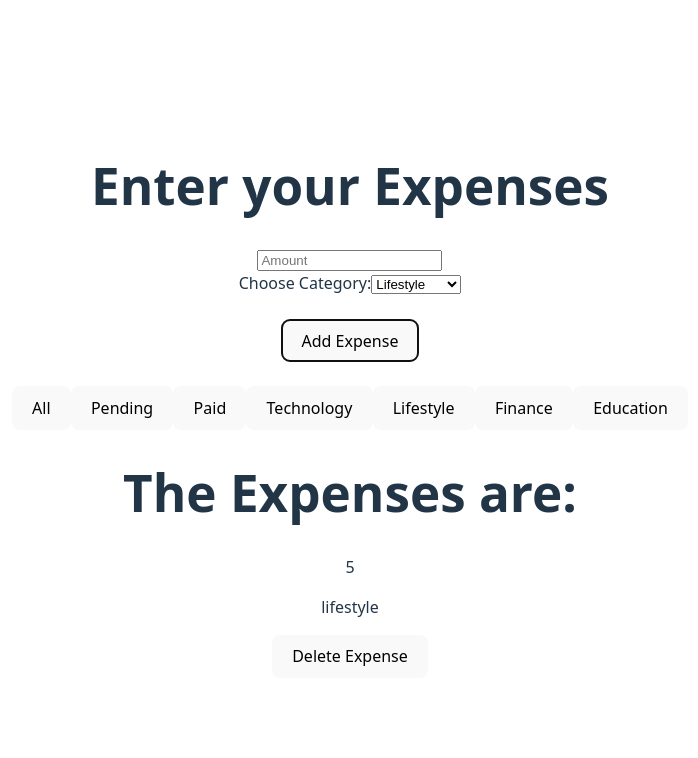
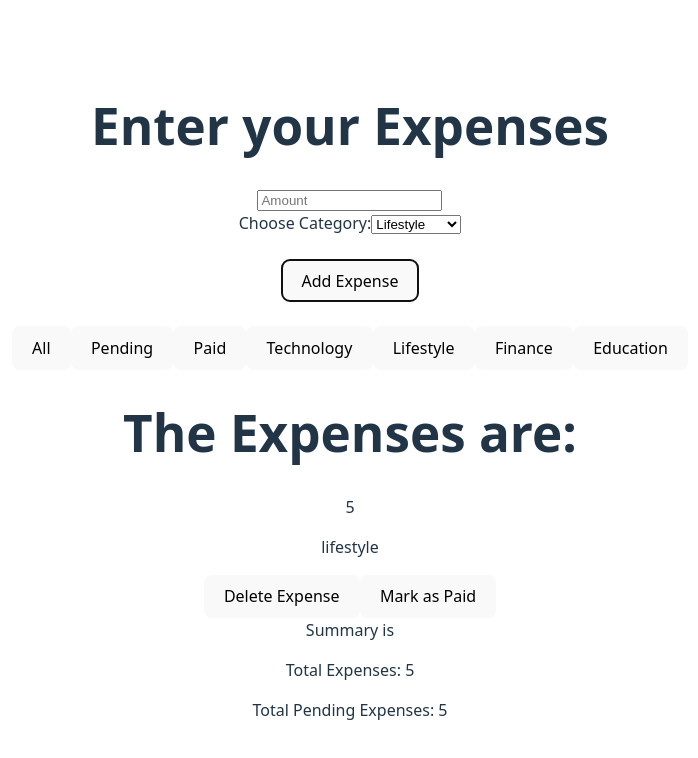
Before and after one commit to botislive/expense-tracker, a React (Vite) app: page / in a window 1280 px wide. Both pictures are taken after typing "5" into the empty fields and a click on the button "Add Expense". Shown: the top 758 px of the page, without its empty margins (290-988 px from the left). Built offline with nearby package versions, Linux system fonts and the light colour scheme.

Commit message:
feat: enhance expense tracking with summary and pending status management

```diff
--- a/src/atoms.js
+++ b/src/atoms.js
@@ -12,7 +12,10 @@ export const addnewExpenseAtom = atom(null,(get,set,{amount,category})=>{
             amount,
             category,
             pending:true,
-            date:new Date()
+            date:new Date(),
+            day:new Date().getDate(),
+            month:new Date().getMonth(),
+            year:new Date().getFullYear(),
          }
          const currentExpenses=get(expensesAtom)
          set(expensesAtom,[newExpense,...currentExpenses])
@@ -48,3 +51,26 @@ export const filteredexpensesAtom = atom((get)=>{
 
     }
 })
+
+export const sumofExpensesAtom = atom((get)=>{
+    const expenses=get(expensesAtom)
+    return expenses.reduce((acc,expense)=>acc+expense.amount,0)
+})
+
+export const sumofPendingExpensesAtom = atom((get)=>{
+    const expenses=get(expensesAtom)
+    return expenses.filter((expense)=>expense.pending).reduce((acc,expense)=>acc+expense.amount,0)
+})
+
+
+export const changePendingAtom = atom(null,(get,set,id)=>{
+    const currentExpenses=get(expensesAtom)
+    const updatedExpenses=currentExpenses.map((expense)=>{
+        if(expense.id===id){
+            return {...expense,pending:!expense.pending}
+        }
+        return expense
+    })
+    set(expensesAtom,updatedExpenses)
+
+})
--- a/src/components/ShowExpenses.jsx
+++ b/src/components/ShowExpenses.jsx
@@ -1,11 +1,13 @@
 import { useAtom } from "jotai"
-import { expensesAtom,deleteExpenseAtom,filteredexpensesAtom } from "../atoms"
+import { expensesAtom,deleteExpenseAtom,filteredexpensesAtom,changePendingAtom } from "../atoms"
+import Summary from "./Summary"
 
 function ShowExpenses() {
 
     const[expenses]=useAtom(expensesAtom)
     const[,setdeleteExpense]=useAtom(deleteExpenseAtom)
     const[filteredexpenses]=useAtom(filteredexpensesAtom)
+    const[,setchangePending]=useAtom(changePendingAtom)
 
     console.log(expenses)
 
@@ -21,8 +23,13 @@ function ShowExpenses() {
                     <p>{expense.amount}</p>
                     <p>{expense.category}</p>
                     <button onClick={()=>setdeleteExpense(expense.id)}>Delete Expense</button>
+                        {expense.pending?<button onClick={()=>setchangePending(expense.id)}>Mark as Paid</button>:
+                        <button onClick={()=>setchangePending(expense.id)}>Mark as Pending</button>}
                 </div>
             ))}
+        </div>
+        <div>
+            <Summary/>
         </div>
     </div>
   )
--- /dev/null
+++ b/src/components/Summary.jsx
@@ -0,0 +1,23 @@
+import { useAtom } from "jotai"
+import { sumofExpensesAtom,sumofPendingExpensesAtom,filtermodeAtom } from "../atoms"
+
+function Summary() {
+    const[sumofExpenses]=useAtom(sumofExpensesAtom)
+    const[sumofPendingExpenses]=useAtom(sumofPendingExpensesAtom)
+    const[filtermode]=useAtom(filtermodeAtom)
+    console.log(filtermode)
+
+  return (
+    <div>
+           {filtermode==="all" && <div>
+        <div>
+            Summary is
+        </div>
+            <p>Total Expenses: {sumofExpenses}</p>
+            <p>Total Pending Expenses: {sumofPendingExpenses}</p>
+        </div>}
+    </div>
+  )
+}
+
+export default Summary
```
